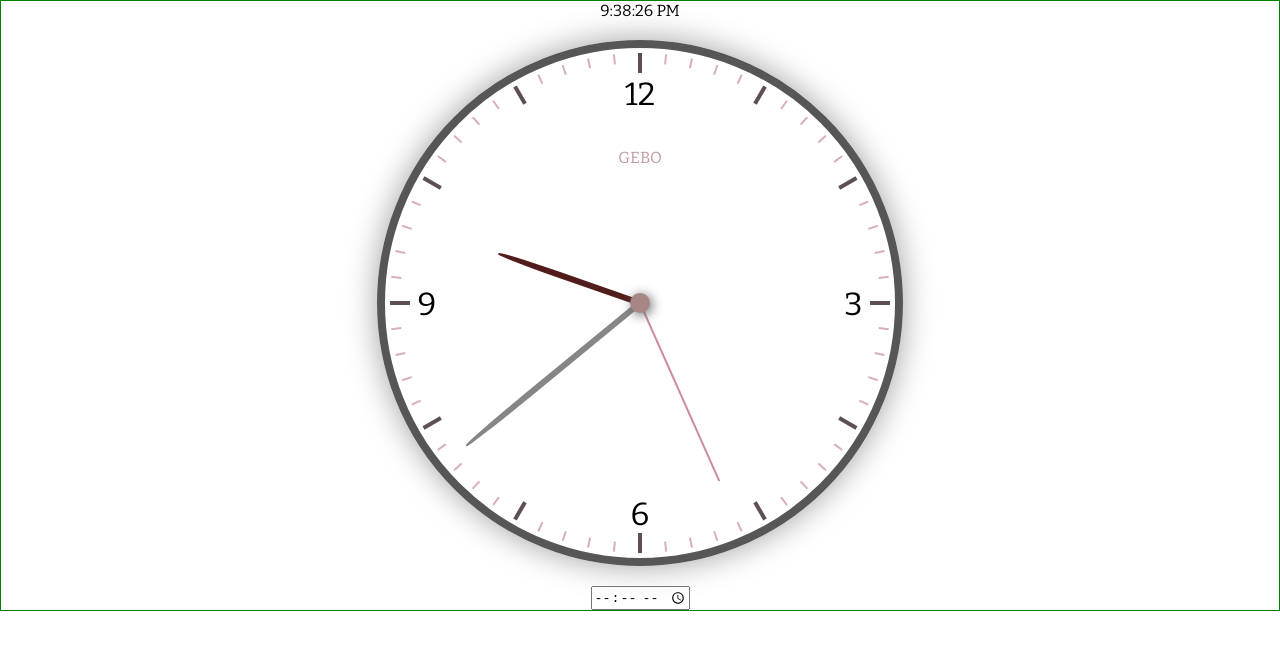
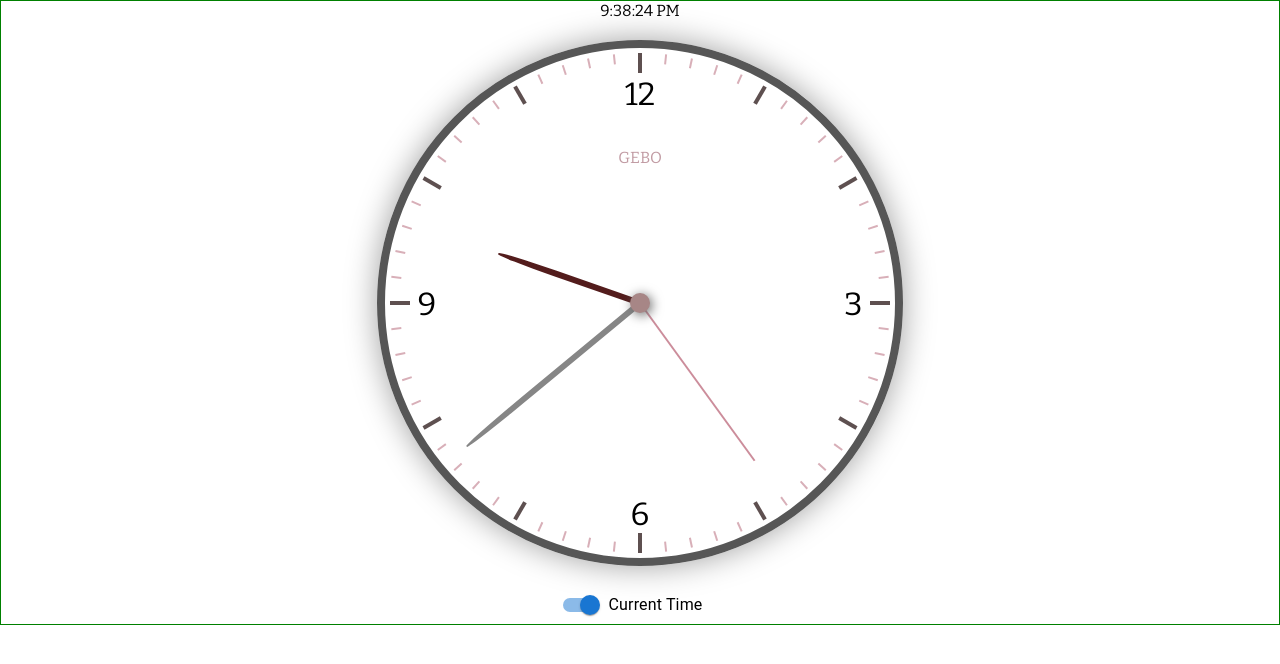
Before and after one commit to sprajams/analog-clock, a React (Create React App) app: page / in a window 1280 px wide. Shown: the top 664 px of the page. Built offline with nearby package versions, Linux system fonts and the light colour scheme.

Commit message:
time input

```diff
--- a/src/App.jsx
+++ b/src/App.jsx
@@ -9,6 +9,8 @@ function App() {
   const [minutes, setMinutes] = useState(NaN);
   const [seconds, setSeconds] = useState(NaN);
 
+  const [manual, setManual] = useState(false);
+
   return (
     <div className="outer">
       <Time
@@ -17,7 +19,7 @@ function App() {
         setSeconds={setSeconds}
       />
       <Clock hours={hours} minutes={minutes} seconds={seconds} />
-      <Form />
+      <Form setManual={setManual} manual={manual} />
     </div>
   );
 }
--- a/src/components/Form/index.jsx
+++ b/src/components/Form/index.jsx
@@ -1,11 +1,38 @@
 import { useState } from "react";
+import FormGroup from "@mui/material/FormGroup";
+import FormControlLabel from "@mui/material/FormControlLabel";
+import Switch from "@mui/material/Switch";
 
-function Form() {
-  const [manual, setManual] = useState(false);
+function Form({ setManual, manual }) {
+  const [time, setTime] = useState("");
+
+  const onChange = (e) => {
+    setTime(e.target.value);
+  };
 
   return (
     <div>
-      <input type="time" id="time" name="time" />
+      <div>
+        <FormGroup>
+          <FormControlLabel
+            control={<Switch defaultChecked />}
+            onChange={() => {
+              setManual(!manual);
+            }}
+            label={manual ? "Custom Time" : "Current Time"}
+          />
+        </FormGroup>
+      </div>
+      {manual ? (
+        <input
+          type="time"
+          id="time"
+          name="time"
+          value={time}
+          onChange={onChange}
+          required
+        />
+      ) : null}
     </div>
   );
 }
```
